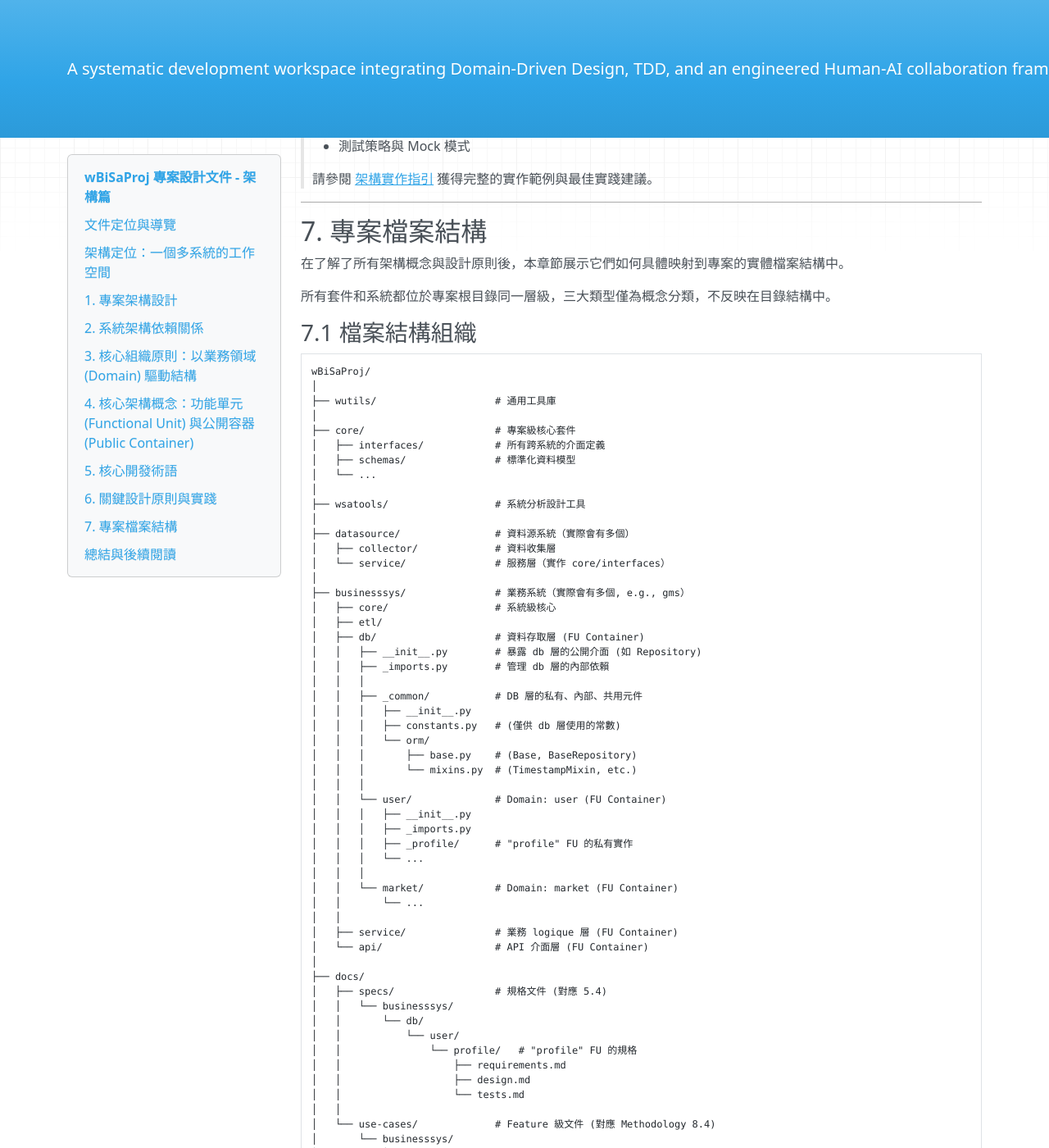
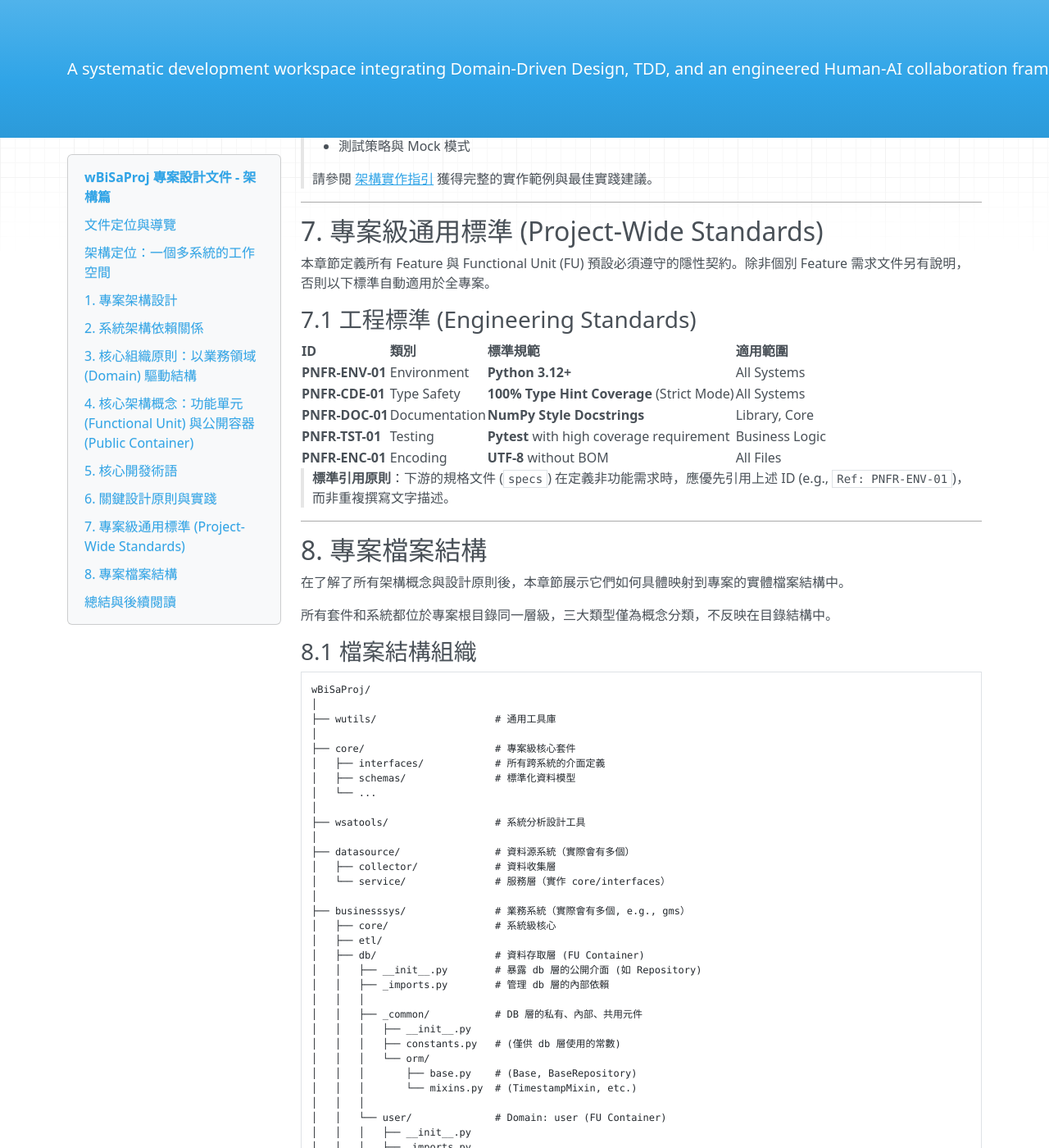
Before and after one commit to Wanini0209/wBiSaProj, an MkDocs documentation site: the page built from docs/PROJECT_DESIGN-ARCHITECTURE.md, in a window 1280 px wide and 1400 px high, scrolled down 14876 px. Shown: the whole window at 82% size. Built offline with MkDocs 1.6.1, drawn with Linux system fonts in a browser that asks for light colours; nearby versions of some CDN libraries; some of the changed text lies outside the part shown.

Commit message:
docs(project): add project-wide NFR standards (PNFR) to architecture
This update establishes a standardized framework for managing Non-Functional
Requirements (NFR) across the project.

Key changes:
- Introduce "Project-Wide Standards" (Chapter 7) defining PNFRs:
  - PNFR-ENV-01: Python 3.12+
  - PNFR-CDE-01: 100% Type Hint Coverage
  - PNFR-DOC-01: NumPy Style Docstrings
  - PNFR-TST-01: High test coverage requirements
  - PNFR-ENC-01: UTF-8 encoding
- Add guidelines for traceability, requiring downstream specs to
  reference these PNFR IDs instead of redefining standards.

This change aims to reduce redundancy in specification documents and
ensure consistent engineering quality across all functional units.

````diff
--- a/docs/PROJECT_DESIGN-ARCHITECTURE.md
+++ b/docs/PROJECT_DESIGN-ARCHITECTURE.md
@@ -705,13 +705,31 @@ graph LR
 
 -----
 
-## 7. 專案檔案結構
+## 7. 專案級通用標準 (Project-Wide Standards)
+
+本章節定義所有 Feature 與 Functional Unit (FU) 預設必須遵守的隱性契約。除非個別 Feature 需求文件另有說明，否則以下標準自動適用於全專案。
+
+### 7.1 工程標準 (Engineering Standards)
+
+| ID | 類別 | 標準規範 | 適用範圍 |
+|:---|:-----|:---------|:---------|
+| **PNFR-ENV-01** | Environment | **Python 3.12+** | All Systems |
+| **PNFR-CDE-01** | Type Safety | **100% Type Hint Coverage** (Strict Mode) | All Systems |
+| **PNFR-DOC-01** | Documentation | **NumPy Style Docstrings** | Library, Core |
+| **PNFR-TST-01** | Testing | **Pytest** with high coverage requirement | Business Logic |
+| **PNFR-ENC-01** | Encoding | **UTF-8** without BOM | All Files |
+
+> **標準引用原則**：下游的規格文件 (`specs`) 在定義非功能需求時，應優先引用上述 ID (e.g., `Ref: PNFR-ENV-01`)，而非重複撰寫文字描述。
+
+-----
+
+## 8. 專案檔案結構
 
 在了解了所有架構概念與設計原則後，本章節展示它們如何具體映射到專案的實體檔案結構中。
 
 所有套件和系統都位於專案根目錄同一層級，三大類型僅為概念分類，不反映在目錄結構中。
 
-### 7.1 檔案結構組織
+### 8.1 檔案結構組織
 
 ```text
 wBiSaProj/
@@ -780,7 +798,7 @@ wBiSaProj/
                     └── test_profile.py
 ```
 
-### 7.2 命名規範
+### 8.2 命名規範
 
 | 項目 | 規範 | 範例 |
 |:-----|:-----|:-----|
@@ -790,7 +808,7 @@ wBiSaProj/
 
 > 注意：上述 `datasource` 和 `businesssys` 僅為結構示意用的佔位符
 
-### 7.3 介面與實作的檔案位置
+### 8.3 介面與實作的檔案位置
 
 | 位置 | 用途 |
 |:-----|:-----|
````
